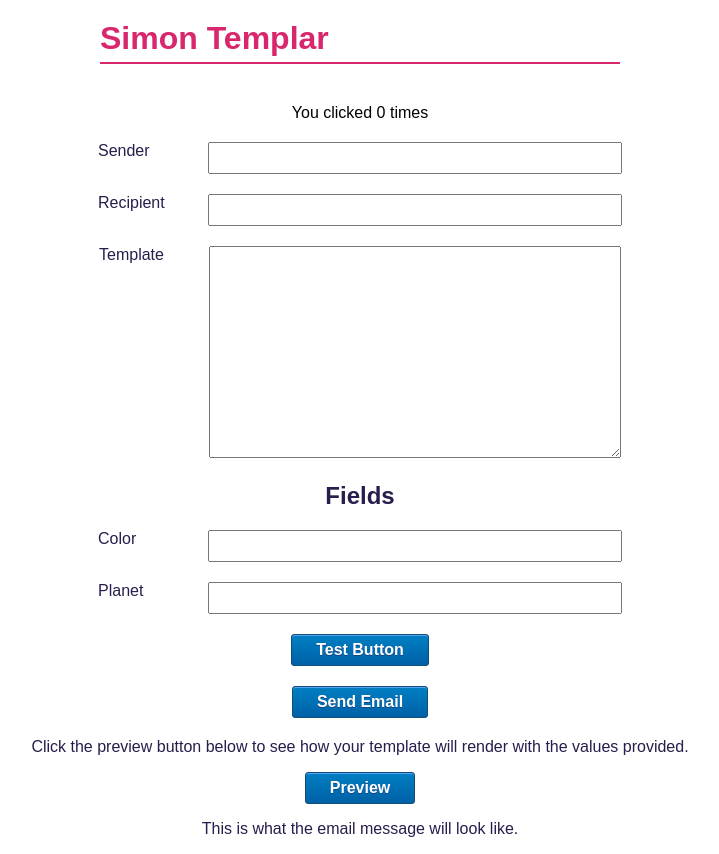
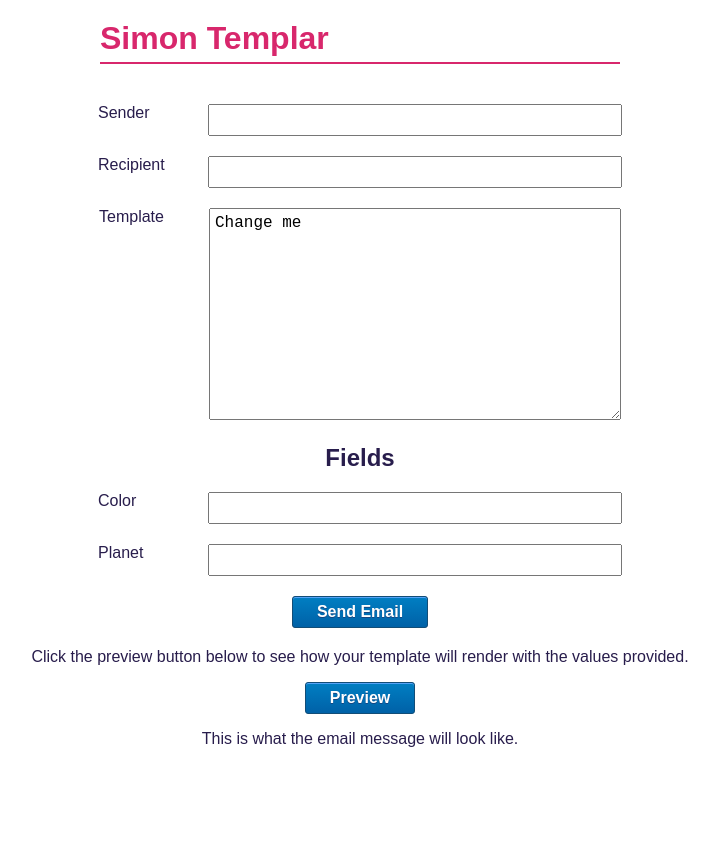
Before and after one commit to alexisbellido/email-template, a React (Create React App) app in the folder react/simon-templar/: page / in a window 1280 px wide. Shown: the whole page, without its empty margins (280-999 px from the left). After the commit the page ends 800 px from the top, so only its background shows below. Built offline with nearby package versions, Linux system fonts and the light colour scheme.

Commit message:
initial inputs with fixed fields and state management via hooks

```diff
--- a/react/simon-templar/src/App.js
+++ b/react/simon-templar/src/App.js
@@ -1,4 +1,3 @@
-// import React from 'react';
 import React, { useState } from 'react';
 
 import './App.css';
@@ -8,18 +7,69 @@ import Previewer from './components/Previewer';
 
 const App = () => {
 
-  const [count, setCount] = useState(0);
+  // TODO start with no fields
+  const [fields, setFields] = useState({
+    "color": "",
+    "planet": ""
+  });
 
-  const handleButton = () => {
-    setCount(count + 3);
+  const [parameters, setParameters] = useState({
+    template: "Change me",
+    sender: "",
+    recipient: ""
+  });
+
+  const handleChange = (e) => {
+    // Use setFields for input starting with "field-" and
+    // setParameters for template, sender and recipient.
+    const re = /(field-)(.*)/
+    const matches = e.target.name.match(re);
+    let name;
+    const value = e.target.value;
+    if (matches) {
+      name = matches[2];
+      setFields({
+        ...fields,
+        [name]: value
+      });
+    } else {
+      name = e.target.name;
+      setParameters({
+        ...parameters,
+        [name]: value
+      });
+    }
+  };
+
+  const sendEmail = e => {
+    console.log('sending email from App');
+    console.log('parameters');
+    console.log(parameters);
+    console.log('fields');
+    console.log(fields);
+    // TODO import Axios and post JSON like this to http://localhost:8000/sender/
+    // {
+    //   "template": "Hello, I like the color {{color}} and I'm from planet {{planet}}. My favorite animal is {{animal}}",
+    //   "sender": "from@example.com",
+    //   "recipient": "a@zinibu.com",
+    //   "fields": {
+    //     "color": "blue",
+    //     "planet": "pluto"
+    //   }
+    // }
   };
 
   return (
     <div className="App">
       <h1>Simon Templar</h1>
-      <p>You clicked {count} times</p>
-      <Builder handleButton={handleButton} />
-      <Previewer />
+      <Builder
+        handleChange={handleChange}
+        sendEmail={sendEmail}
+        parameters={parameters}
+        fields={fields} />
+      <Previewer
+        template={parameters.template}
+        fields={fields} />
     </div>
   );
 }
--- a/react/simon-templar/src/components/Builder/index.js
+++ b/react/simon-templar/src/components/Builder/index.js
@@ -1,57 +1,39 @@
-import React, { useState } from 'react';
+import React from 'react';
 import './Builder.css';
 
 const Builder = (props) => {
 
-    const [sender, setSender] = useState('');
-    const [recipient, setRecipient] = useState('');
-    const [template, setTemplate] = useState('');
-
-    // TODO make additional fields dynamic and in their own component
-    const [color, setColor] = useState('');
-    const [planet, setPlanet] = useState('');
-
-    const handleButton = e => {
+    const sendEmail = e => {
         e.preventDefault();
-        props.handleButton();
+        props.sendEmail();
     };
 
-    const sendEmail = e => {
-        e.preventDefault();
-        console.log('sending email');
-        console.log(`sender ${sender}`)
-        console.log(`color ${color}`)
-    };
-
-    const handleTemplate = e => {
-        setTemplate(e.target.value);
+    const handleChange = e => {
+        props.handleChange(e);
     }
 
     return (
         <form className="builder">
             <div>
                 <label>Sender</label>
-                <input type="text" name="sender" value={sender} onChange={e => setSender(e.target.value)}/>
+                <input type="text" name="sender" value={props.parameters.sender} onChange={handleChange} />
             </div>
             <div>
                 <label>Recipient</label>
-                <input type="text" name="recipient" value={recipient} onChange={e => setRecipient(e.target.value)} />
+                <input type="text" name="recipient" value={props.parameters.recipient} onChange={handleChange} />
             </div>
             <div>
                 <label>Template</label>
-                <textarea name="template" value={template} onChange={handleTemplate}/>
+                <textarea name="template" value={props.parameters.template} onChange={handleChange}/>
             </div>
             <h2>Fields</h2>
             <div>
                 <label>Color</label>
-                <input type="text" name="color" value={color} onChange={e => setColor(e.target.value)} />
+                <input type="text" name="field-color" value={props.fields.color} onChange={handleChange} />
             </div>
             <div>
                 <label>Planet</label>
-                <input type="text" name="planet" value={planet}  onChange={e => setPlanet(e.target.value)} />
-            </div>
-            <div>
-                <button onClick={handleButton}>Test Button</button>
+                <input type="text" name="field-planet" value={props.fields.planet}  onChange={handleChange} />
             </div>
             <div>
                 <button onClick={sendEmail}>Send Email</button>
--- a/react/simon-templar/src/components/Previewer/index.js
+++ b/react/simon-templar/src/components/Previewer/index.js
@@ -4,11 +4,15 @@ import './Previewer.css';
 
 // TODO use Handlebars to get template and fields from state and process
 // with Handlebars and display
-const Previewer = () => {
+const Previewer = (props) => {
     // const template = Handlebars.compile("Hello, I am {{name}}");
     // const rendered_template = template({name: "Mickey"});
     // console.log(rendered_template);
     // <div>{rendered_template}</div>
+
+    // TODO I don't think we need a preview button, just preview as fields and template change
+    console.log('Previewer template', props.template);
+    console.log('Previewer fields', props.fields);
     return (
         <div className="previewer">
             <p>Click the preview button below to see how your template will render with the values provided.</p>
```
